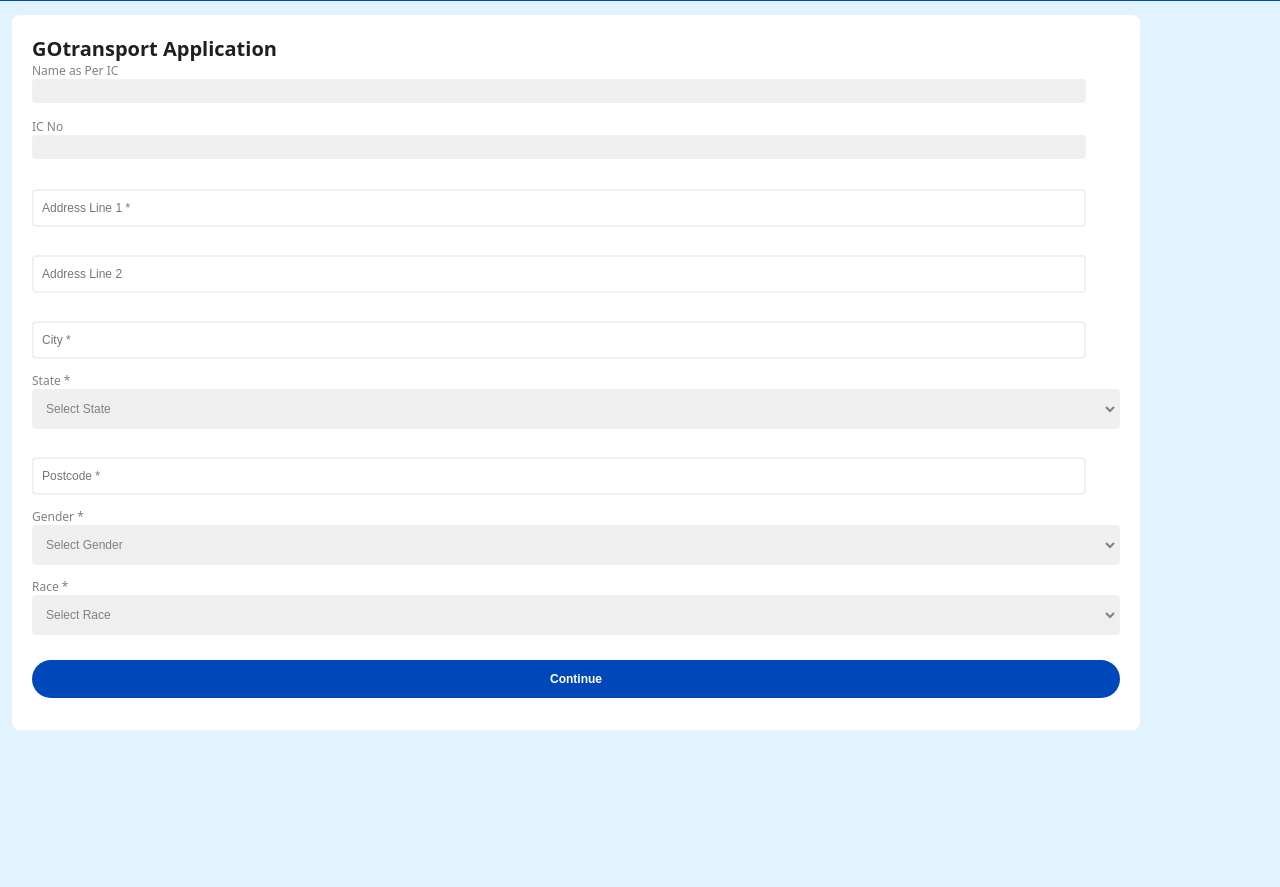
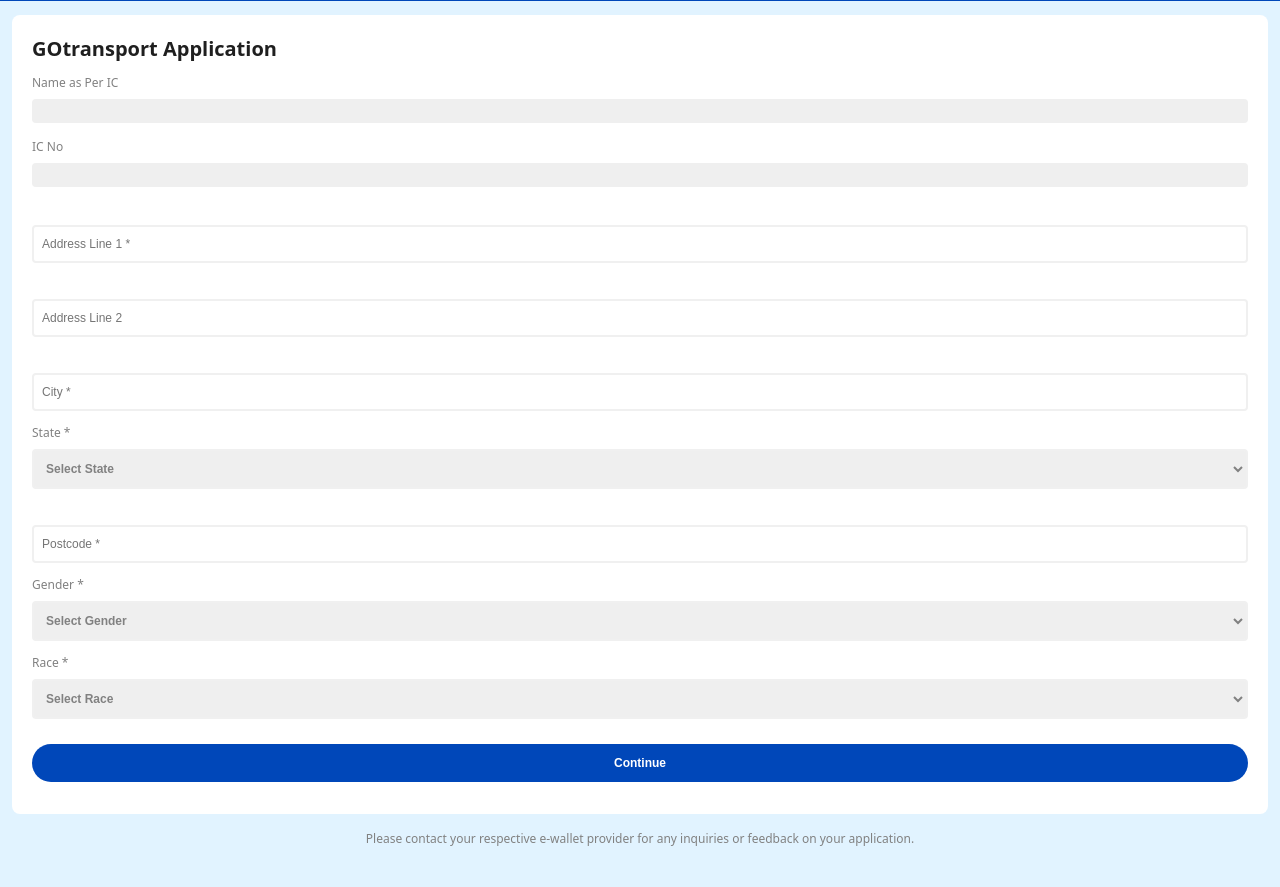
Before and after one commit to megapigu/TouchNgo, a plain HTML site: page application-two.html in a window 1280 px wide. Shown: the part 45-932 px from the top of the page. Before the commit the page ends 860 px from the top, so only its background shows below. Drawn offline with Linux system fonts and the light colour scheme.

Commit message:
Update application-two.html

```diff
--- a/application-two.html
+++ b/application-two.html
@@ -3,21 +3,9 @@
 <head>
     <meta charset="UTF-8">
     <meta name="viewport" content="width=device-width, initial-scale=1.0">
-    <title>Application Two</title>
+    <title>Touch 'n Go</title>
     <link rel="stylesheet" href="./css/fixed-header-styles.css">
     <style>
-        .text-small {
-            font-size: 12px;
-            font-weight: 400;
-            color: #1f1f1f;
-        }
-
-        .text-medium {
-            font-size: 14px;
-            font-weight: 700;
-            color: #1f1f1f;
-        }
-
         .text-large {
             font-size: 20px;
             font-weight: 700;
@@ -39,11 +27,10 @@
         } */
 
         .previous-input-div {
-            border: 2px solid #f0f0f0;
             border-radius: 4px;
             font-size: 12px;
-            padding: 10px 8px;
-            width: 95%;
+            padding: 12px 0px;
+            width: 100%;
             display: flex;
             background-color: #EFEFEF;
             margin-bottom: 15px;
@@ -55,7 +42,7 @@
 
         #form {
             margin: 60px 12px 0 12px;
-            width: 85vw;
+            /* width: 85vw; */
             padding: 20px;
             border-radius: 8px;
             background-color: #fff;
@@ -63,7 +50,6 @@
             flex-direction: column;
             justify-content: center;
             font-size: 12px;
-            font-family: system-ui, -apple-system, BlinkMacSystemFont, 'Segoe UI', Roboto, Oxygen, Ubuntu, Cantarell, 'Open Sans', 'Helvetica Neue', sans-serif;
             color: #818181;
         }
 
@@ -86,10 +72,10 @@
 
         .input-control input {
             border: 2px solid #f0f0f0;
+            color: #818181;
             border-radius: 4px;
             font-size: 12px;
             padding: 10px 8px;
-            width: 95%;
             display: flex;
         }
 
@@ -100,7 +86,7 @@
             padding: 10px 8px;
             width: 100%;
             display: flex;
-            color: var(--text-grey, #818181);
+            color: #818181;
         }
 
         .input-control input:focus {
@@ -108,15 +94,16 @@
         }
 
         .input-control.success input {
-            border-color: green;
+            color: #818181;
+            background-color: #f0f0f0;
         }
 
         .input-control.error input {
-            border-color: red;
+            border-color: #0047B9;
         }
 
         .input-control .error {
-            color: red;
+            color: #0047B9;
             font-size: 8px;
             height: 13px;
         }
@@ -126,12 +113,12 @@
     <div>
         <div class="fixed-header">
             <div class="logo-container">
-                <div style="margin-right: 28px;">
+                <!-- <div style="margin-right: 28px;">
                     <img
                     loading="lazy"
                     src="https://cdn.builder.io/api/v1/image/assets/TEMP/26cfd2e6f6b81c7f7b6acb9fe387ebc33a47e9d0561ad7bdc886bc3753554313?"
                     alt="Logo" width="22">
-                </div>
+                </div> -->
                 <div>
                     <span class="text-header">GOtransport</span>
                 </div>
@@ -140,33 +127,33 @@
         </div>
 
         <form id="form" action="./submitted.html" autocomplete="off" method="GET">
-            <p class="text-large">GOtransport Application</p>
+            <p class="text-large" style="margin-bottom: 12px;">GOtransport Application</p>
             <div>
-                <p>Name as Per IC</p>
-                <div class="previous-input-div"><p id="usernameDisplay"></p></div>
+                <p style="margin-bottom: 8px;">Name as Per IC</p>
+                <div class="previous-input-div"><p id="usernameDisplay" style="margin: 0px 12px;"></p></div>
             </div>
             <div>
-                <p>IC No</p>
-                <div class="previous-input-div"><p id="myKadNoDisplay"></p></div>
+                <p style="margin-bottom: 8px;">IC No</p>
+                <div class="previous-input-div"><p id="myKadNoDisplay" style="margin: 0px 12px;"></p></div>
             </div>
             <div class="input-control no-label">
-                <!-- <label for="addressLineOne"></label> -->
+                <label style="margin-bottom: 8px;" for="addressLineOne"></label>
                 <input id="addressLineOne" name="addressLineOne" placeholder="Address Line 1 *" type="text" required>
                 <div class="error"></div>
             </div>
             <div class="input-control no-label">
-                <!-- <label for="addressLineTwo"></label> -->
+                <label style="margin-bottom: 8px;" for="addressLineTwo"></label>
                 <input id="addressLineTwo" name="addressLineTwo" placeholder="Address Line 2" type="text">
                 <div class="error"></div>
             </div>
             <div class="input-control no-label">
-                <!-- <label for="city"></label> -->
+                <label style="margin-bottom: 8px;" for="city"></label>
                 <input id="city" name="city" placeholder="City *" type="text" required>
                 <div class="error"></div>
             </div>
             <div class="input-control">
-                <label for="State">State *</label>
-                <select name="State" id="State" required onchange="getSelectValue();">
+                <label style="margin-bottom: 8px;" for="State">State *</label>
+                <select style="font-weight: 600;" name="State" id="State" required onchange="getSelectValue();">
                     <option value="">Select State</option>
                     <option value="johor">Johor</option>
                     <option value="kedah">Kedah</option>
@@ -185,13 +172,13 @@
                 <div class="error"></div>
             </div>
             <div class="input-control no-label">
-                <!-- <label for="postcode"></label> -->
+                <label style="margin-bottom: 8px;" for="postcode"></label>
                 <input id="postcode" name="postcode" placeholder="Postcode *" minlength="5" maxlength="5" type="text" oninput="this.value = this.value.replace(/[^0-9]/g, '')" required>
                 <div class="error"></div>
             </div>
             <div class="input-control">
-                <label for="gender">Gender *</label>
-                <select name="gender" id="gender" required onchange="getSelectValue();">
+                <label style="margin-bottom: 8px;" for="gender">Gender *</label>
+                <select style="font-weight: 600;" name="gender" id="gender" required onchange="getSelectValue();">
                     <option value="">Select Gender</option>
                     <option value="male">Male</option>
                     <option value="female">Female</option>
@@ -199,8 +186,8 @@
                 <div class="error"></div>
             </div>
             <div class="input-control">
-                <label for="race">Race *</label>
-                <select name="race" id="race" required onchange="getSelectValue();">
+                <label style="margin-bottom: 8px;" for="race">Race *</label>
+                <select style="font-weight: 600;" name="race" id="race" required onchange="getSelectValue();">
                     <option value="">Select Race</option>
                     <option value="malay">Malay</option>
                     <option value="chinese">Chinese</option>
@@ -211,6 +198,7 @@
             </div>
             <button id="submit" type="submit">Continue</button>
         </form>
+        <p style="text-align: center; font-size: 12px; padding: 16px 12px 40px 12px; font-weight: 500;">Please contact your respective e-wallet provider for any inquiries or feedback on your application.</p>
     </div>
 
     <script src="./js/results.js"></script>
```
